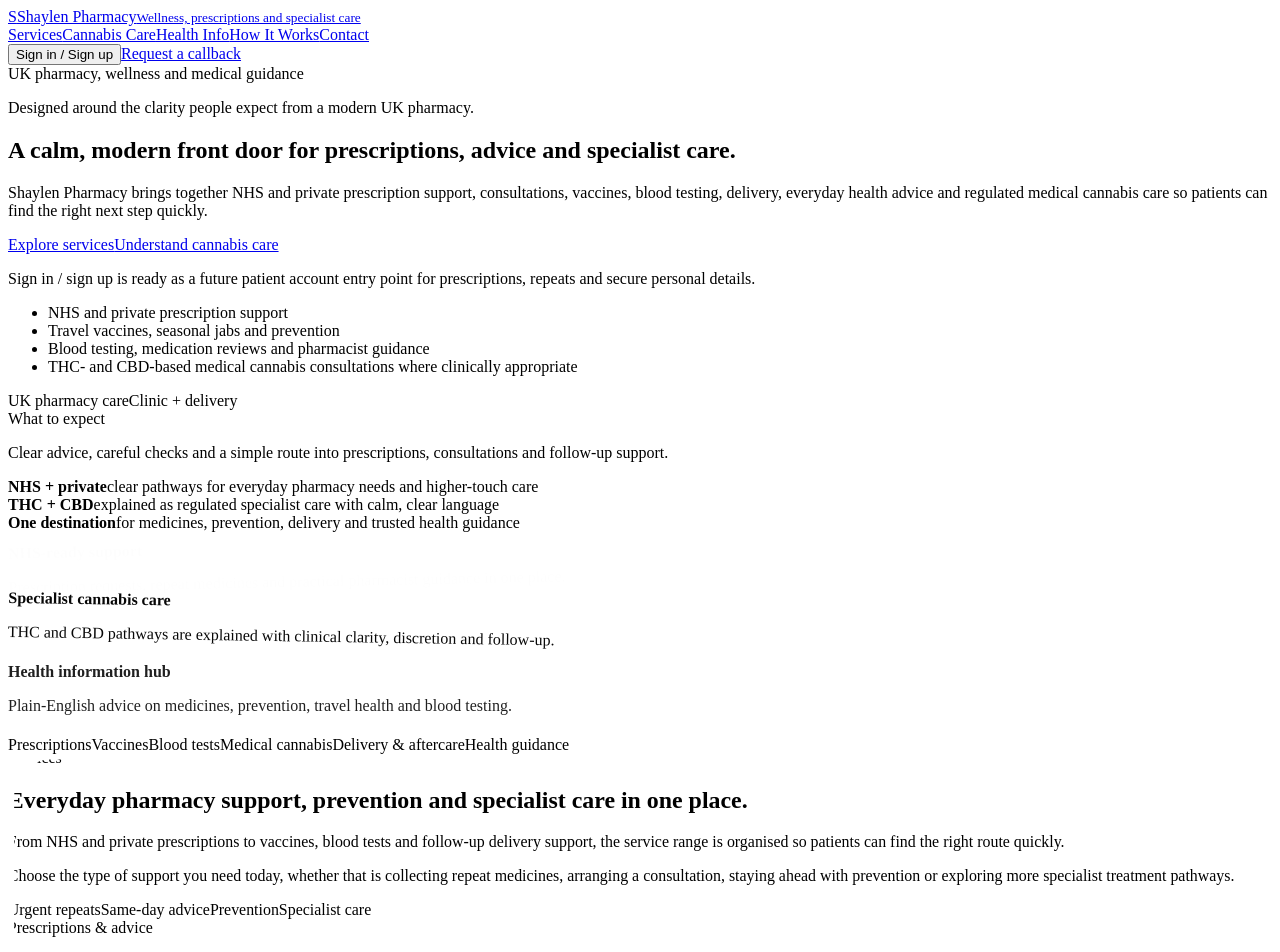
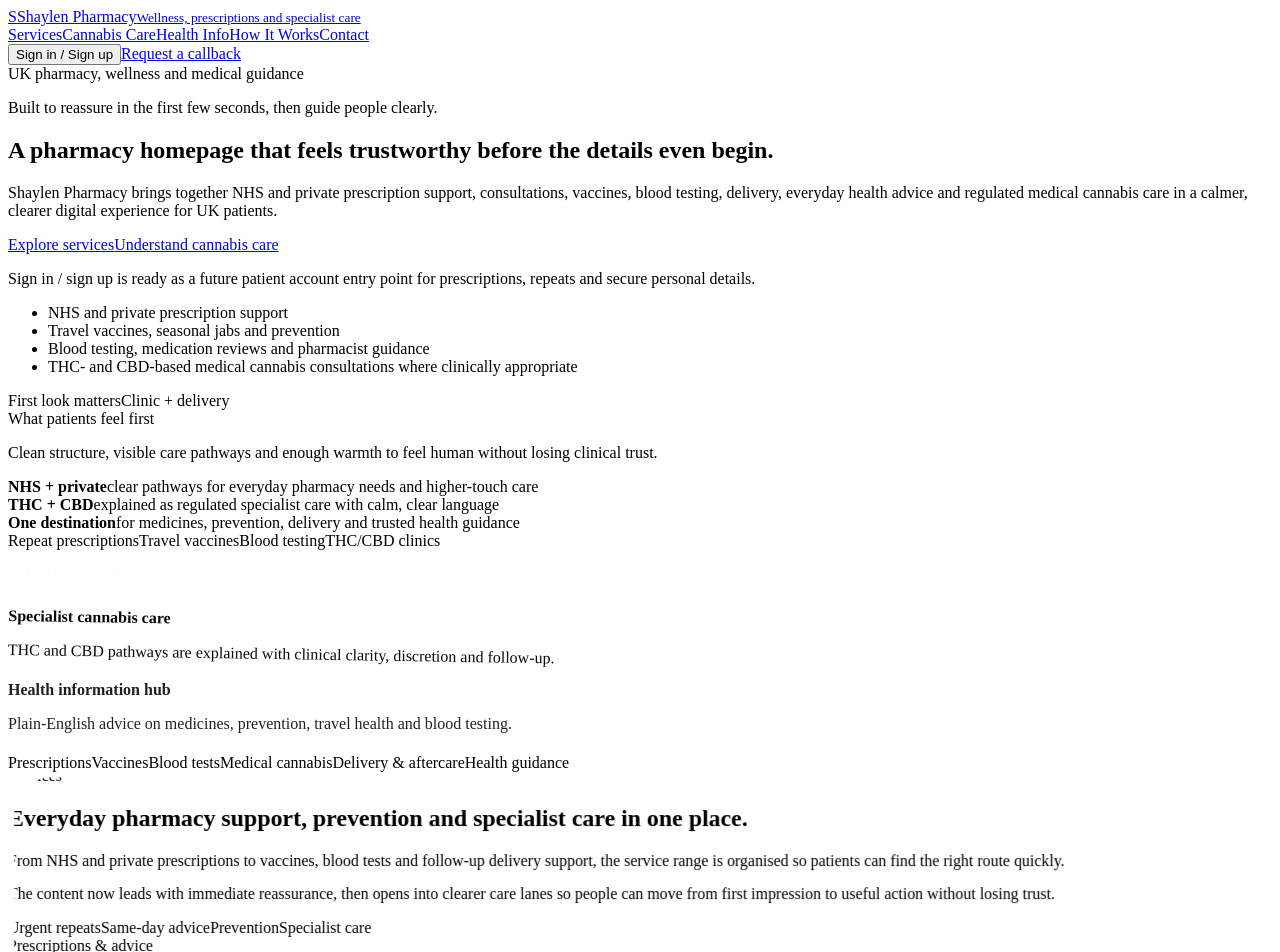
Before and after one commit to MihirP01/pharmacyShay, a React (Vite) app: page / in a window 1280 px wide. Shown: the top 952 px of the page. Built offline with nearby package versions, Linux system fonts and the light colour scheme; the HTML template or start-up script is replaced by a standard one.

Commit message:
Shift homepage toward dimensional pharmacy vibe

```diff
--- a/src/App.tsx
+++ b/src/App.tsx
@@ -76,6 +76,13 @@
     value: "One destination",
     label: "for medicines, prevention, delivery and trusted health guidance",
   },
+];
+
+const heroCapsules = [
+  "Repeat prescriptions",
+  "Travel vaccines",
+  "Blood testing",
+  "THC/CBD clinics",
 ];
 
 const serviceCards: ServiceCard[] = [
@@ -297,6 +304,12 @@
   const xOffset = drift === "right" ? 42 : -42;
   const x = useTransform(scrollYProgress, [0, 0.2, 0.5, 0.82, 1], [xOffset, 10, 0, -10, -xOffset]);
   const scale = useTransform(scrollYProgress, [0, 0.22, 0.5, 0.82, 1], [0.96, 0.985, 1, 0.985, 0.96]);
+  const rotateX = useTransform(scrollYProgress, [0, 0.2, 0.5, 0.82, 1], [8, 2, 0, -2, -8]);
+  const rotateY = useTransform(
+    scrollYProgress,
+    [0, 0.2, 0.5, 0.82, 1],
+    drift === "right" ? [-7, -2, 0, 2, 7] : [7, 2, 0, -2, -7],
+  );
   const clipPath = useTransform(
     scrollYProgress,
     [0, 0.16, 0.5, 0.84, 1],
@@ -313,7 +326,7 @@
     <section id={id} ref={ref} className="scene">
       <motion.div
         className="scene__frame"
-        style={reducedMotion ? undefined : { opacity, x, y, scale, clipPath }}
+        style={reducedMotion ? undefined : { opacity, x, y, scale, rotateX, rotateY, clipPath }}
       >
         {panel}
       </motion.div>
@@ -333,6 +346,8 @@
   const auraTwoY = useTransform(scrollYProgress, [0, 1], [0, reducedMotion ? 0 : -80]);
   const heroCopyY = useTransform(scrollYProgress, [0, 1], [0, reducedMotion ? 0 : 60]);
   const heroCardsY = useTransform(scrollYProgress, [0, 1], [0, reducedMotion ? 0 : -40]);
+  const heroCardsRotate = useTransform(scrollYProgress, [0, 1], [0, reducedMotion ? 0 : -5]);
+  const heroCardsScale = useTransform(scrollYProgress, [0, 1], [1, reducedMotion ? 1 : 0.975]);
 
   return (
     <div className="site-shell">
@@ -368,13 +383,14 @@
             <motion.div className="hero-copy" style={{ y: heroCopyY }}>
               <SectionTag>UK pharmacy, wellness and medical guidance</SectionTag>
               <p className="hero-kicker">
-                Designed around the clarity people expect from a modern UK pharmacy.
+                Built to reassure in the first few seconds, then guide people clearly.
               </p>
-              <h1>A calm, modern front door for prescriptions, advice and specialist care.</h1>
+              <h1>A pharmacy homepage that feels trustworthy before the details even begin.</h1>
               <p className="hero-copy__lead">
                 Shaylen Pharmacy brings together NHS and private prescription support,
                 consultations, vaccines, blood testing, delivery, everyday health advice and
-                regulated medical cannabis care so patients can find the right next step quickly.
+                regulated medical cannabis care in a calmer, clearer digital experience for UK
+                patients.
               </p>
               <div className="hero-actions">
                 <a className="button button--primary" href="#services">
@@ -395,17 +411,20 @@
               </ul>
             </motion.div>
 
-            <motion.div className="hero-stage" style={{ y: heroCardsY }}>
+            <motion.div
+              className="hero-stage"
+              style={{ y: heroCardsY, rotate: heroCardsRotate, scale: heroCardsScale }}
+            >
               <div className="hero-stage__panel">
                 <div className="hero-stage__eyebrow">
-                  <span>UK pharmacy care</span>
+                  <span>First look matters</span>
                   <span>Clinic + delivery</span>
                 </div>
                 <div className="hero-stage__note">
-                  <span>What to expect</span>
+                  <span>What patients feel first</span>
                   <p>
-                    Clear advice, careful checks and a simple route into prescriptions,
-                    consultations and follow-up support.
+                    Clean structure, visible care pathways and enough warmth to feel human without
+                    losing clinical trust.
                   </p>
                 </div>
                 <div className="hero-stage__stats">
@@ -414,6 +433,11 @@
                       <strong>{stat.value}</strong>
                       <span>{stat.label}</span>
                     </article>
+                  ))}
+                </div>
+                <div className="hero-stage__capsules">
+                  {heroCapsules.map((item) => (
+                    <span key={item}>{item}</span>
                   ))}
                 </div>
               </div>
@@ -480,9 +504,9 @@
                   transition={{ duration: 0.6, ease: [0.22, 1, 0.36, 1] }}
                 >
                   <p className="services-summary__lead">
-                    Choose the type of support you need today, whether that is collecting repeat
-                    medicines, arranging a consultation, staying ahead with prevention or exploring
-                    more specialist treatment pathways.
+                    The content now leads with immediate reassurance, then opens into clearer care
+                    lanes so people can move from first impression to useful action without losing
+                    trust.
                   </p>
                   <div className="services-pill-row">
                     <span>Urgent repeats</span>
--- a/src/styles.css
+++ b/src/styles.css
@@ -234,10 +234,25 @@
 }
 
 .hero {
+  position: relative;
   width: min(calc(100% - 2rem), var(--max-width));
   margin: 0 auto;
   padding: clamp(3rem, 7vw, 6rem) 0 1.6rem;
   scroll-snap-align: start;
+}
+
+.hero::after {
+  content: "";
+  position: absolute;
+  top: 5rem;
+  right: 6%;
+  width: min(36vw, 24rem);
+  height: min(36vw, 24rem);
+  border-radius: 44% 56% 54% 46% / 52% 40% 60% 48%;
+  background: radial-gradient(circle, rgba(220, 235, 250, 0.72), transparent 72%);
+  filter: blur(6px);
+  pointer-events: none;
+  z-index: 0;
 }
 
 .hero-grid {
@@ -295,6 +310,8 @@
 .hero-copy h1 {
   max-width: 10ch;
   font-size: clamp(3.15rem, 7vw, 6rem);
+  line-height: 0.92;
+  text-wrap: balance;
 }
 
 .hero-copy__lead,
@@ -426,6 +443,7 @@
   display: grid;
   gap: 1rem;
   align-content: start;
+  perspective: 1800px;
 }
 
 .hero-stage__panel,
@@ -447,12 +465,16 @@
   align-content: start;
   gap: 1.2rem;
   padding: 1.7rem;
-  border: 1px solid rgba(255, 255, 255, 0.78);
+  border: 1px solid rgba(255, 255, 255, 0.9);
   border-radius: 36px 36px 28px 46px;
   background:
     linear-gradient(180deg, rgba(255, 255, 255, 0.76), rgba(247, 251, 253, 0.92)),
     var(--panel);
   overflow: hidden;
+  box-shadow:
+    0 36px 70px rgba(17, 60, 91, 0.14),
+    0 1px 0 rgba(255, 255, 255, 0.9) inset;
+  transform-style: preserve-3d;
 }
 
 .hero-stage__panel::before {
@@ -465,6 +487,16 @@
   border-radius: 46% 54% 44% 56% / 40% 48% 52% 60%;
   background: linear-gradient(135deg, rgba(220, 235, 250, 0.82), rgba(215, 236, 228, 0.86));
   opacity: 0.96;
+}
+
+.hero-stage__panel::after {
+  content: "";
+  position: absolute;
+  inset: 0;
+  background:
+    linear-gradient(140deg, rgba(255, 255, 255, 0.5), transparent 35%),
+    linear-gradient(180deg, transparent 0%, rgba(0, 94, 184, 0.03) 100%);
+  pointer-events: none;
 }
 
 .hero-stage__float-grid {
@@ -522,12 +554,31 @@
   border: 1px solid rgba(21, 51, 65, 0.08);
   border-radius: 22px 22px 18px 28px;
   background: rgba(255, 255, 255, 0.88);
+  box-shadow: 0 18px 30px rgba(21, 51, 65, 0.08);
 }
 
 .hero-stage__stats strong {
   font-size: 1.18rem;
   font-weight: 600;
   color: var(--nhs-blue-deep);
+}
+
+.hero-stage__capsules {
+  display: flex;
+  flex-wrap: wrap;
+  gap: 0.7rem;
+}
+
+.hero-stage__capsules span {
+  padding: 0.72rem 0.94rem;
+  border: 1px solid rgba(0, 94, 184, 0.1);
+  border-radius: 999px;
+  background:
+    linear-gradient(135deg, rgba(220, 235, 250, 0.78), rgba(255, 255, 255, 0.96));
+  color: #3c667c;
+  font-size: 0.82rem;
+  font-weight: 800;
+  letter-spacing: 0.02em;
 }
 
 .floating-card {
@@ -537,6 +588,10 @@
   border: 1px solid rgba(255, 255, 255, 0.82);
   background: rgba(255, 255, 255, 0.88);
   backdrop-filter: blur(10px);
+  box-shadow:
+    0 22px 34px rgba(17, 60, 91, 0.11),
+    0 1px 0 rgba(255, 255, 255, 0.9) inset;
+  transform-style: preserve-3d;
 }
 
 .floating-card strong {
@@ -550,18 +605,21 @@
 .floating-card--1 {
   grid-column: 2 / span 5;
   border-radius: 26px 18px 24px 28px;
+  transform: rotate(-4deg) translateZ(0);
 }
 
 .floating-card--2 {
   grid-column: 7 / span 5;
   margin-top: 1.2rem;
   border-radius: 22px 30px 18px 24px;
+  transform: rotate(3deg) translateZ(0);
 }
 
 .floating-card--3 {
   grid-column: 4 / span 6;
   margin-top: -0.25rem;
   border-radius: 30px 18px 26px 20px;
+  transform: rotate(-2deg) translateZ(0);
 }
 
 .hero-aura {
@@ -611,12 +669,16 @@
   border: 1px solid rgba(255, 255, 255, 0.8);
   border-radius: var(--radius-2xl);
   background: linear-gradient(180deg, rgba(255, 255, 255, 0.8), rgba(246, 250, 252, 0.94));
+  box-shadow:
+    0 34px 60px rgba(17, 60, 91, 0.1),
+    0 1px 0 rgba(255, 255, 255, 0.9) inset;
 }
 
 .scene {
   position: relative;
   min-height: 155vh;
   scroll-snap-align: start;
+  perspective: 2200px;
 }
 
 .scene__frame {
@@ -625,6 +687,7 @@
   padding: 0.1rem 0 2rem;
   transform-origin: center top;
   will-change: transform, opacity, clip-path;
+  transform-style: preserve-3d;
 }
 
 .panel--bright {
@@ -674,6 +737,9 @@
   background:
     linear-gradient(135deg, rgba(220, 235, 250, 0.48), transparent 48%),
     rgba(255, 255, 255, 0.92);
+  box-shadow:
+    0 28px 46px rgba(17, 60, 91, 0.1),
+    0 1px 0 rgba(255, 255, 255, 0.9) inset;
 }
 
 .services-summary__lead {
@@ -731,6 +797,9 @@
   background:
     linear-gradient(180deg, rgba(255, 255, 255, 0.94), rgba(246, 250, 252, 0.9));
   box-shadow: var(--shadow);
+  box-shadow:
+    0 26px 46px rgba(17, 60, 91, 0.09),
+    0 1px 0 rgba(255, 255, 255, 0.88) inset;
 }
 
 .service-lane--1 {
@@ -780,6 +849,14 @@
   border: 1px solid rgba(21, 51, 65, 0.08);
   border-radius: 24px 20px 22px 26px;
   background: rgba(255, 255, 255, 0.84);
+  box-shadow:
+    0 16px 28px rgba(17, 60, 91, 0.07),
+    0 1px 0 rgba(255, 255, 255, 0.9) inset;
+  transition:
+    transform 220ms ease,
+    box-shadow 220ms ease,
+    border-color 220ms ease;
+  transform: translateY(0) rotate(-1.2deg);
 }
 
 .service-inline:nth-child(even) {
@@ -787,6 +864,16 @@
   background:
     linear-gradient(135deg, rgba(220, 235, 250, 0.3), transparent 52%),
     rgba(255, 255, 255, 0.9);
+  transform: translateY(0) rotate(1deg);
+}
+
+.service-inline:hover,
+.service-inline:focus-within {
+  transform: translateY(-4px) rotate(0deg);
+  border-color: rgba(0, 94, 184, 0.12);
+  box-shadow:
+    0 24px 34px rgba(17, 60, 91, 0.1),
+    0 1px 0 rgba(255, 255, 255, 0.9) inset;
 }
 
 .service-inline__head {
@@ -880,6 +967,9 @@
 .cannabis-card {
   padding: 1.45rem;
   overflow: hidden;
+  box-shadow:
+    0 26px 44px rgba(17, 60, 91, 0.09),
+    0 1px 0 rgba(255, 255, 255, 0.88) inset;
 }
 
 .cannabis-card--narrative {
@@ -906,6 +996,9 @@
 .info-mosaic .info-card {
   padding: 1.35rem;
   overflow: hidden;
+  box-shadow:
+    0 24px 40px rgba(17, 60, 91, 0.08),
+    0 1px 0 rgba(255, 255, 255, 0.88) inset;
 }
 
 .info-card--1 {
@@ -955,6 +1048,9 @@
   border-radius: 26px 30px 22px 28px;
   z-index: 1;
   overflow: hidden;
+  box-shadow:
+    0 22px 34px rgba(17, 60, 91, 0.08),
+    0 1px 0 rgba(255, 255, 255, 0.88) inset;
 }
 
 .step-card:nth-child(even) {
@@ -975,6 +1071,9 @@
   padding: 1.45rem;
   border-radius: 30px 24px 34px 22px;
   overflow: hidden;
+  box-shadow:
+    0 24px 40px rgba(17, 60, 91, 0.09),
+    0 1px 0 rgba(255, 255, 255, 0.9) inset;
 }
 
 .contact-card__intro {
@@ -999,6 +1098,9 @@
 .faq-item {
   overflow: hidden;
   border-radius: 24px 30px 22px 28px;
+  box-shadow:
+    0 20px 32px rgba(17, 60, 91, 0.08),
+    0 1px 0 rgba(255, 255, 255, 0.88) inset;
 }
 
 .faq-item summary {
@@ -1117,6 +1219,7 @@
   .floating-card--3 {
     grid-column: auto;
     margin-top: 0;
+    transform: none;
   }
 
   .service-inline-list {
```
